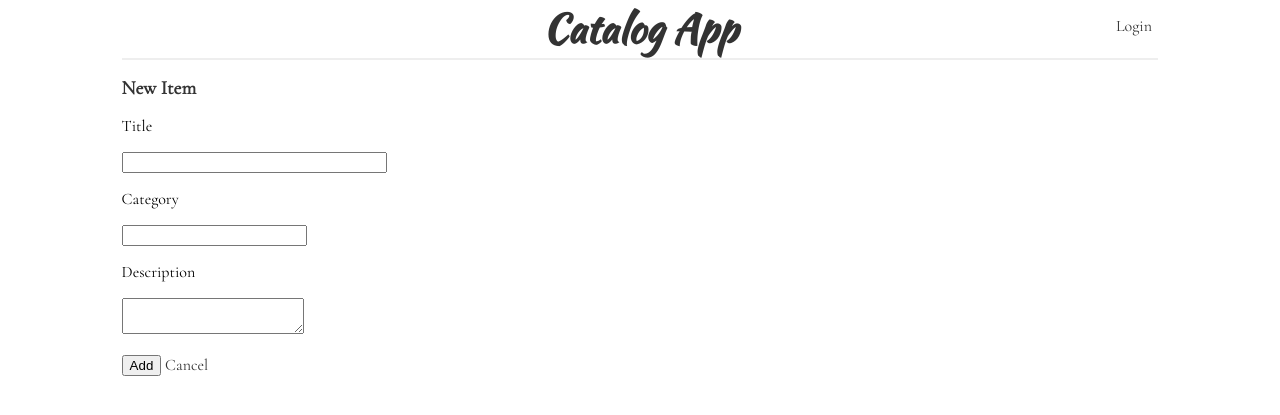
After one commit to eunbigo91/project5-item-catalog, a Flask app: template templates/newItem.html in a window 1280 px wide. The commit adds this page. Shown: the top 415 px of the page. Run offline with Flask 2, Linux system fonts and the light colour scheme; the template is opened without the code that fills it, so the values that code supplies are empty.

Commit message:
Add: new item and edit delete item

```diff
--- a/project.py
+++ b/project.py
@@ -49,6 +49,22 @@ def showCategoryItem(category_name):
     return render_template('item.html', categories=categories, category=category, items=items)
 
 
+@app.route('/catalog/new', methods=['GET', 'POST'])
+def newItem():
+    if request.method == 'POST':
+        tmp_category = request.form['category']
+        new_category = session.query(Category).filter_by(name=tmp_category).one()
+        newItem = Item(
+            name=request.form['title'], category_id=new_category.id,
+            description=request.form['description'])
+        session.add(newItem)
+        session.commit()
+        flash(str(newItem.name) + " has been created!")
+        return redirect(url_for('showItem', category_name=newItem.category.name, item_name=newItem.name))
+    else:
+        return render_template('newItem.html')
+
+
 @app.route('/catalog/<string:category_name>/<string:item_name>', methods=['GET'])
 def showItem(category_name, item_name):
     category = session.query(Category).filter_by(name=category_name).one()
@@ -64,9 +80,11 @@ def editItem(category_name, item_name):
         if request.form['title']:
             editItem.name = request.form['title']
         if request.form['description']:
-            editItem.name = request.form['description']
+            editItem.description = request.form['description']
         if request.form['category']:
-            editItem.name = request.form['category']
+            tmp_category = request.form['category']
+            new_category = session.query(Category).filter_by(name=tmp_category).one()
+            editItem.category_id = new_category.id
         session.add(editItem)
         session.commit()
         flash(str(editItem.name) + "("+str(editItem.category.name)+ ")"+ " has been edited!")
@@ -85,7 +103,7 @@ def deleteItem(category_name, item_name):
         flash(str(deleteItem.name) + " has been deleted!")
         return redirect(url_for('showCategoryItem', category_name=category_name))
     else:
-        return render_template('editItem.html', category=category, item=deleteItem)
+        return render_template('deleteItem.html', category=category, item=deleteItem)
 
 
 @app.route('/login/')
--- a/templates/catalog.html
+++ b/templates/catalog.html
@@ -18,6 +18,7 @@
     </div>
 
     <div class='item-list'>
+        <a href="{{url_for('newItem')}}">Add Item</a>
         <h2>Latest Items</h2>
         {% for i in items %}
         <div class = 'item_name'><a href="{{url_for('showItem', category_name=i.category.name, item_name=i.name)}}">{{i.name}} <i>({{i.category.name}})</i></a></div>
--- /dev/null
+++ b/templates/newItem.html
@@ -0,0 +1,23 @@
+{% extends "main.html" %}
+{% block content %}
+{% include "header.html" %}
+    <h2><b>New Item</b></h2>
+
+    <div class='new'>
+        <form action="{{url_for('newItem')}}" method = 'POST'>
+
+            <p>Title</p>
+            <input class='input_box' type='text' size='30' name='title'>
+
+            <p>Category</p>
+            <input class='input_box' type='text' name='category'>
+
+            <p> Description </p>
+            <p><textarea class='description_area' name='description'></textarea></p>
+
+            <input class='button' type='submit' value='Add'>
+            <a class='button' href="{{url_for('showCatalog')}}"> Cancel </a>
+
+        </form>
+    </div>
+{% endblock %}
```
Also changed, not shown: templates/deleteItem.html (added, +16 -0 lines), catalogitem.db.
